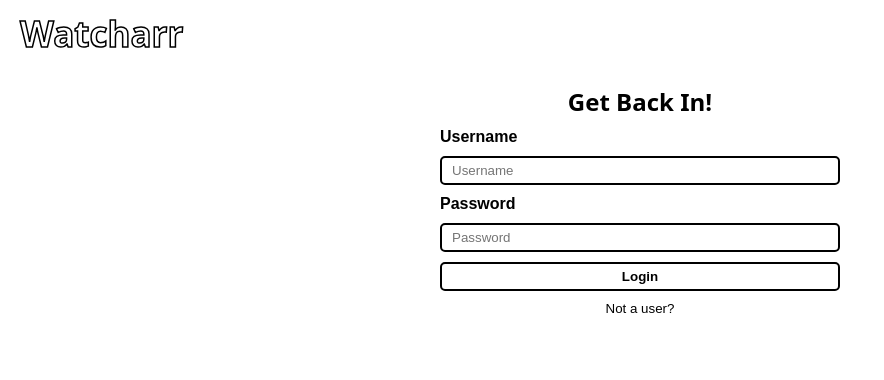
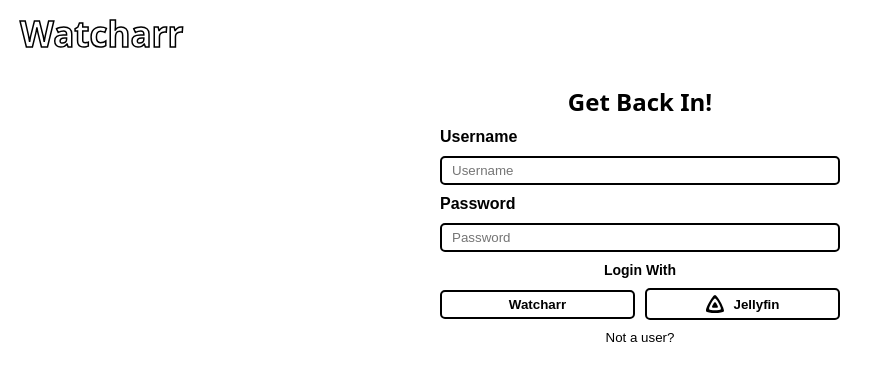
Before and after one commit to sbondCo/Watcharr, a SvelteKit app: page /login in a window 1280 px wide. Shown: the top 380 px of the page, without its empty margins (0-884 px from the left). Built offline with nearby package versions, Linux system fonts and the light colour scheme; a web font is replaced by a local one.

Commit message:
UI: Support jellyfin login

```diff
--- a/src/lib/Icon.svelte
+++ b/src/lib/Icon.svelte
@@ -1,12 +1,13 @@
 <script lang="ts" context="module">
-  export type Icon = "check" | "clock" | "calendar";
+  export type Icon = "check" | "clock" | "calendar" | "jellyfin";
 </script>
 
 <script lang="ts">
   export let i: Icon;
+  export let wh = 24;
 </script>
 
-{#if i == "check"}
+{#if i === "check"}
   <svg xmlns="http://www.w3.org/2000/svg" viewBox="0 0 512 512">
     <path
       fill="none"
@@ -17,16 +18,22 @@
       d="M416 128L192 384l-96-96"
     />
   </svg>
-{:else if i == "clock"}
+{:else if i === "clock"}
   <svg xmlns="http://www.w3.org/2000/svg" viewBox="0 0 512 512">
     <path
       d="M256 48C141.13 48 48 141.13 48 256c0 114.69 93.32 208 208 208 114.86 0 208-93.14 208-208 0-114.69-93.31-208-208-208zm108 240H244a4 4 0 01-4-4V116a4 4 0 014-4h24a4 4 0 014 4v140h92a4 4 0 014 4v24a4 4 0 01-4 4z"
     />
   </svg>
-{:else if i == "calendar"}
+{:else if i === "calendar"}
   <svg xmlns="http://www.w3.org/2000/svg" viewBox="0 0 512 512">
     <path
       d="M32 456a24 24 0 0024 24h400a24 24 0 0024-24V176H32zm80-238.86a9.14 9.14 0 019.14-9.14h109.72a9.14 9.14 0 019.14 9.14v109.72a9.14 9.14 0 01-9.14 9.14H121.14a9.14 9.14 0 01-9.14-9.14zM456 64h-55.92V32h-48v32H159.92V32h-48v32H56a23.8 23.8 0 00-24 23.77V144h448V87.77A23.8 23.8 0 00456 64z"
     />
   </svg>
+{:else if i === "jellyfin"}
+  <svg xmlns="http://www.w3.org/2000/svg" viewBox="0 0 24 24" width={wh} height={wh}>
+    <path
+      d="M12 .002C8.826.002-1.398 18.537.16 21.666c1.56 3.129 22.14 3.094 23.682 0C25.384 18.573 15.177 0 12 0zm7.76 18.949c-1.008 2.028-14.493 2.05-15.514 0C3.224 16.9 9.92 4.755 12.003 4.755c2.081 0 8.77 12.166 7.759 14.196zM12 9.198c-1.054 0-4.446 6.15-3.93 7.189.518 1.04 7.348 1.027 7.86 0 .511-1.027-2.874-7.19-3.93-7.19z"
+    />
+  </svg>
 {/if}
--- a/src/routes/(plain)/login/+page.svelte
+++ b/src/routes/(plain)/login/+page.svelte
@@ -1,6 +1,7 @@
 <script lang="ts">
   import { goto } from "$app/navigation";
-  import { page } from '$app/stores'
+  import { page } from "$app/stores";
+  import Icon from "@/lib/Icon.svelte";
   import { noAuthAxios } from "@/lib/api";
   import { onMount, afterUpdate } from "svelte";
 
@@ -11,19 +12,31 @@
     if (localStorage.getItem("token")) {
       goto("/");
     }
-  })
+  });
 
   afterUpdate(() => {
-    if($page.url.searchParams.get('again')) {
-      error = "Please Login Again"
+    if ($page.url.searchParams.get("again")) {
+      error = "Please Login Again";
     }
   });
 
   function handleLogin(ev: SubmitEvent) {
     const fd = new FormData(ev.target! as HTMLFormElement);
+    const user = fd.get("username");
+    const pass = fd.get("password");
+
+    if (!user || !pass) {
+      error = "Username and Password fields are required";
+      return;
+    }
+
+    let customAuthEP = "";
+    if ((ev.submitter as HTMLButtonElement)?.name === "jellyfin") {
+      customAuthEP = "jellyfin";
+    }
 
     noAuthAxios
-      .post(`/auth${login ? "/" : "/register"}`, {
+      .post(`/auth${login ? `/${customAuthEP}` : "/register"}`, {
         username: fd.get("username"),
         password: fd.get("password")
       })
@@ -65,13 +78,17 @@
       <label for="password">Password</label>
       <input type="password" name="password" placeholder="Password" />
 
-      <button type="submit">
-        {#if login}
-          Login
-        {:else}
-          Sign Up
-        {/if}
-      </button>
+      {#if login}
+        <span class="login-with" style="font-weight: bold">Login With</span>
+        <div class="login-btns">
+          <button type="submit">Watcharr</button>
+          <button type="submit" name="jellyfin"><Icon i="jellyfin" wh={18} />Jellyfin</button>
+        </div>
+      {:else}
+        <div class="login-btns">
+          <button type="submit">Sign Up</button>
+        </div>
+      {/if}
     </form>
 
     <button
@@ -109,6 +126,23 @@
     font-weight: bold;
   }
 
+  span.login-with {
+    font-size: 14px;
+  }
+
+  .login-btns {
+    display: flex;
+    flex-flow: row;
+    gap: 10px;
+    width: 100%;
+
+    button {
+      display: flex;
+      flex-flow: row;
+      gap: 10px;
+    }
+  }
+
   .error {
     display: flex;
     justify-content: center;
--- a/src/routes/+layout.svelte
+++ b/src/routes/+layout.svelte
@@ -45,6 +45,7 @@
     &:focus-visible {
       background-color: black;
       color: white;
+      fill: white;
       opacity: 1;
     }
   }
```
